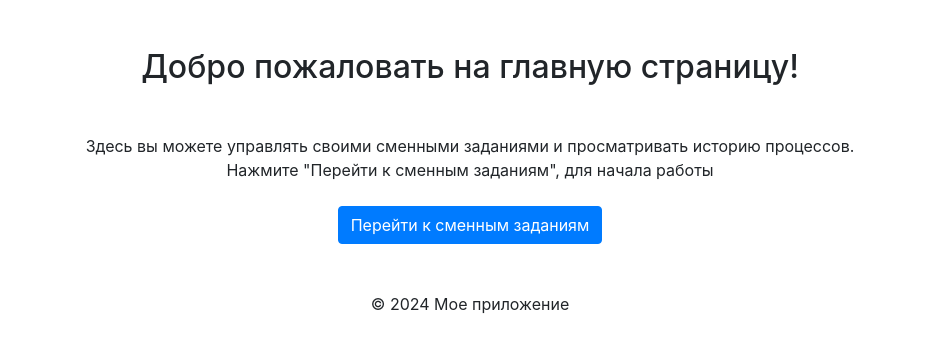
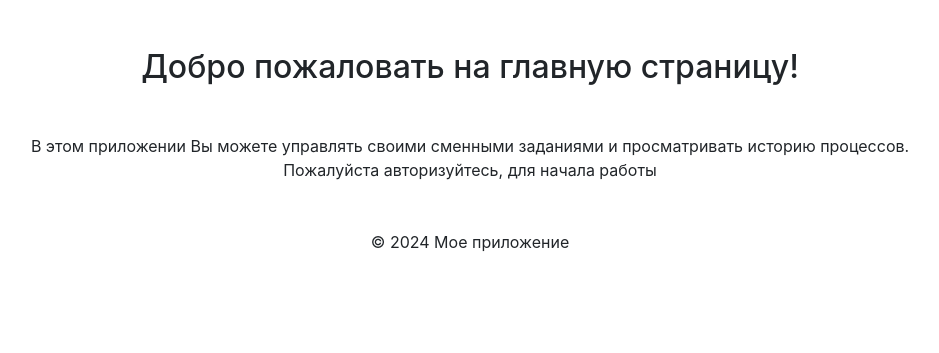
Before and after one commit to Niyaz0912/factory, a Django app: page / in a window 1280 px wide. Shown: the part 208-561 px from the top of the page, without its empty margins (170-1109 px from the left). Run offline with Django 5.2, Linux system fonts and the light colour scheme; some libraries are stand-ins or nearby versions.

Commit message:
Убрал кнопку перехода к сменным заданиям и кнопку выхода

```diff
--- a/process_history/templates/process_history/home.html
+++ b/process_history/templates/process_history/home.html
@@ -6,16 +6,9 @@
 <div class="container mt-5">
     <h2 class="text-center">Добро пожаловать на главную страницу!</h2>
     <div class="mt-5">
-        <p class="text-center">Здесь вы можете управлять своими сменными заданиями и просматривать историю процессов.<br>
-        Нажмите "Перейти к сменным заданиям", для начала работы</p>
+        <p class="text-center">В этом приложении Вы можете управлять своими сменными заданиями и просматривать историю процессов.<br>
+        Пожалуйста авторизуйтесь, для начала работы</p>
     </div>
-
-    <!-- Ссылка на страницу сменных заданий -->
-    <div class="text-center mt-4">
-        <a href="{% url 'process_history:shift_assignment' %}" class="btn btn-primary">Перейти к сменным заданиям</a>
-    </div>
-
-
 
 </div>
 {% endblock %}
```
